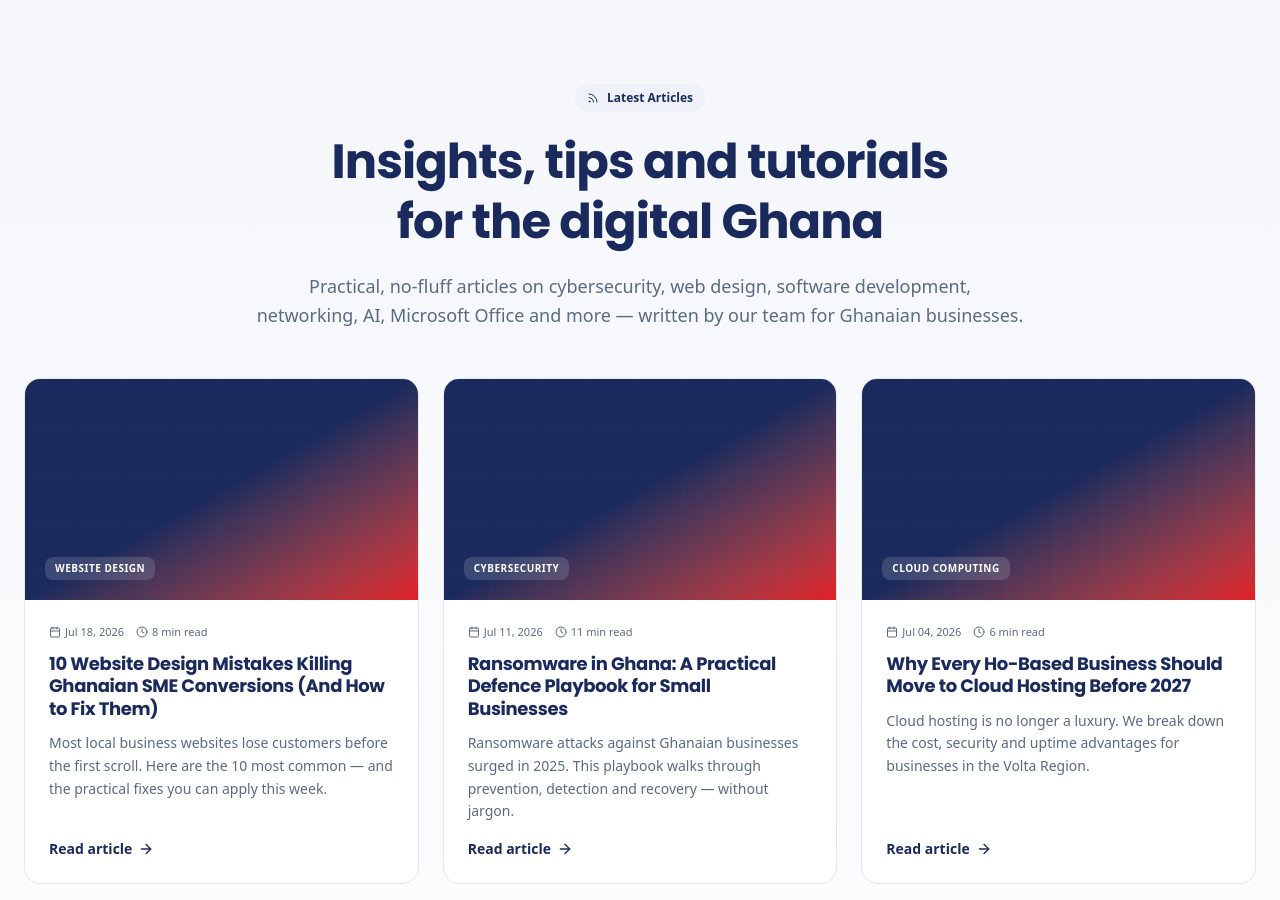
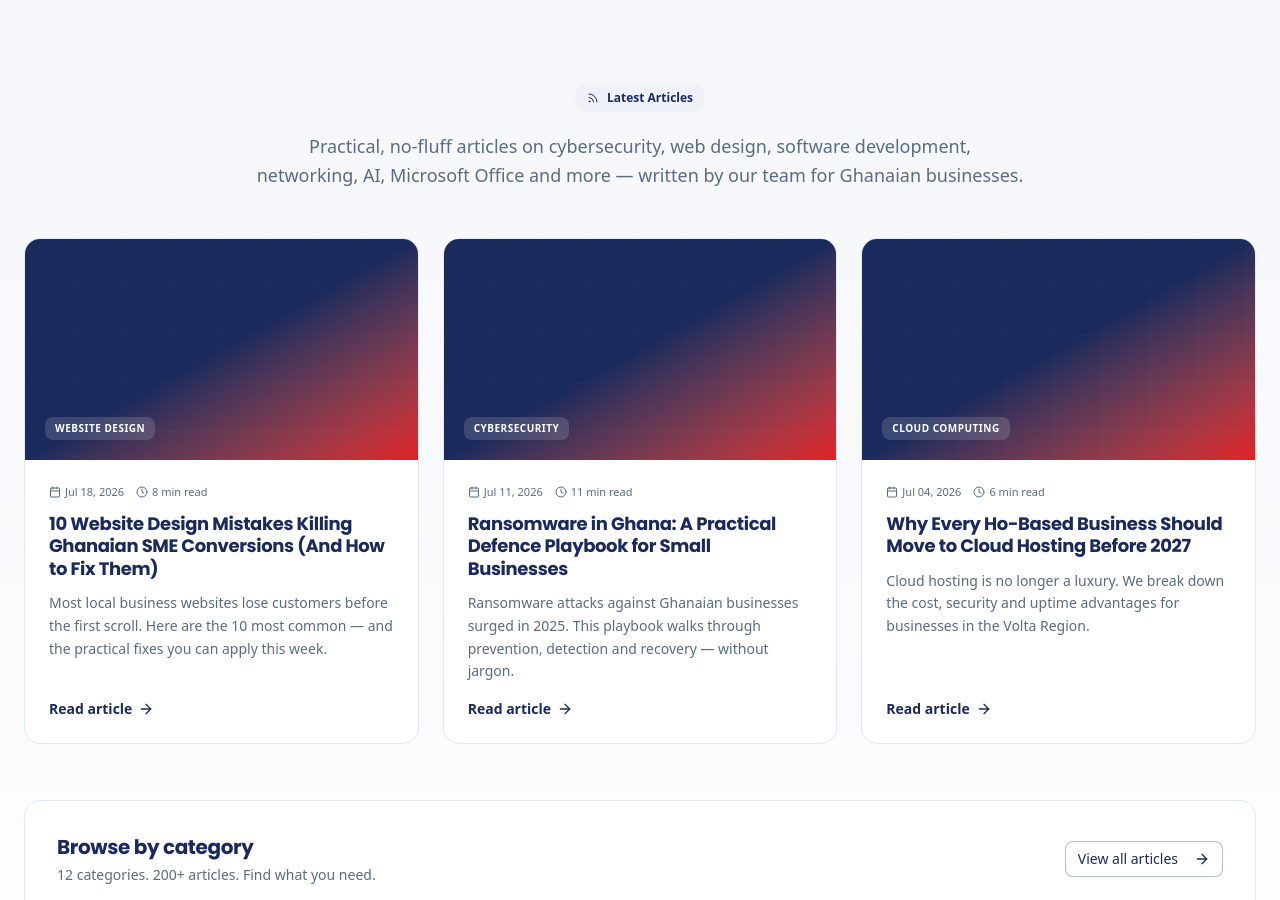
Before and after one commit to lilromeo2290/ClipeConsult, a Next.js app: page / in a window 1280 px wide. Shown: the part 11100-12000 px from the top of the page. Built offline with nearby package versions, Linux system fonts and the light colour scheme.

Commit message:
24e1f9cf-09f6-4de6-9caf-97b853349a7e

```diff
--- a/src/components/site/blog.tsx
+++ b/src/components/site/blog.tsx
@@ -20,21 +20,12 @@ export function Blog() {
             <Rss className="h-3 w-3" />
             Latest Articles
           </motion.div>
-          <motion.h2
-            initial={{ opacity: 0, y: 20 }}
-            whileInView={{ opacity: 1, y: 0 }}
-            viewport={{ once: true, margin: "-100px" }}
-            transition={{ duration: 0.5, delay: 0.05 }}
-            className="font-[family-name:var(--font-poppins)] text-3xl md:text-4xl lg:text-5xl font-bold text-[#1B2A5C] leading-tight text-balance"
-          >
-            Insights, tips and tutorials for the digital Ghana
-          </motion.h2>
           <motion.p
             initial={{ opacity: 0, y: 20 }}
             whileInView={{ opacity: 1, y: 0 }}
             viewport={{ once: true, margin: "-100px" }}
             transition={{ duration: 0.5, delay: 0.1 }}
-            className="mt-5 text-base lg:text-lg text-[#5A6B82] leading-relaxed"
+            className="text-base lg:text-lg text-[#5A6B82] leading-relaxed"
           >
             Practical, no-fluff articles on cybersecurity, web design, software development, networking, AI, Microsoft Office and more — written by our team for Ghanaian businesses.
           </motion.p>
```
